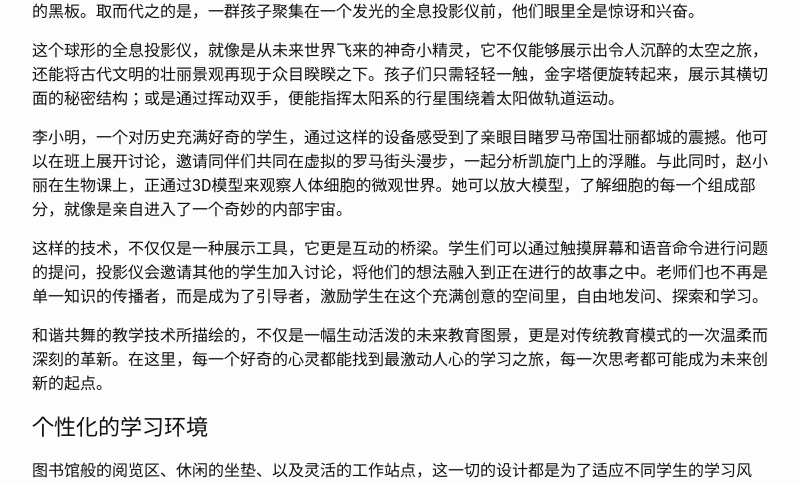
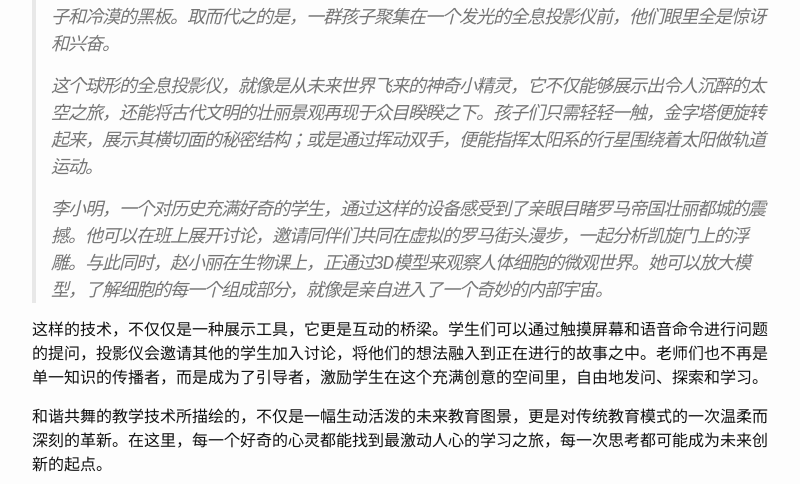
Before and after one commit to talkincode/ToughNotes, a Jekyll site: the page built from _posts/2024-03-05-Future-Education.md, in a window 1280 px wide. Shown: the part 1055-1539 px from the top of the page, without its empty margins (238-1038 px from the left). Built offline with Jekyll 4.4.1, drawn with Linux system fonts in a browser that asks for light colours.

Commit message:
更新教育文章内容

```diff
--- a/_posts/2024-03-05-Future-Education.md
+++ b/_posts/2024-03-05-Future-Education.md
@@ -15,11 +15,11 @@ categories: Future Education
 
 ![和谐共舞的教学技术](https://raw.githubusercontent.com/jamiesun/images/master/default/GJoZJg.png)
 
-想象一下，你走进一间充满梦幻光彩的教室，这里没有冰冷的铁桌椅，也不见循规蹈矩排列的桌子和冷漠的黑板。取而代之的是，一群孩子聚集在一个发光的全息投影仪前，他们眼里全是惊讶和兴奋。
-
-这个球形的全息投影仪，就像是从未来世界飞来的神奇小精灵，它不仅能够展示出令人沉醉的太空之旅，还能将古代文明的壮丽景观再现于众目睽睽之下。孩子们只需轻轻一触，金字塔便旋转起来，展示其横切面的秘密结构；或是通过挥动双手，便能指挥太阳系的行星围绕着太阳做轨道运动。
-
-李小明，一个对历史充满好奇的学生，通过这样的设备感受到了亲眼目睹罗马帝国壮丽都城的震撼。他可以在班上展开讨论，邀请同伴们共同在虚拟的罗马街头漫步，一起分析凯旋门上的浮雕。与此同时，赵小丽在生物课上，正通过3D模型来观察人体细胞的微观世界。她可以放大模型，了解细胞的每一个组成部分，就像是亲自进入了一个奇妙的内部宇宙。
+> 想象一下，你走进一间充满梦幻光彩的教室，这里没有冰冷的铁桌椅，也不见循规蹈矩排列的桌子和冷漠的黑板。取而代之的是，一群孩子聚集在一个发光的全息投影仪前，他们眼里全是惊讶和兴奋。
+>
+> 这个球形的全息投影仪，就像是从未来世界飞来的神奇小精灵，它不仅能够展示出令人沉醉的太空之旅，还能将古代文明的壮丽景观再现于众目睽睽之下。孩子们只需轻轻一触，金字塔便旋转起来，展示其横切面的秘密结构；或是通过挥动双手，便能指挥太阳系的行星围绕着太阳做轨道运动。
+>
+> 李小明，一个对历史充满好奇的学生，通过这样的设备感受到了亲眼目睹罗马帝国壮丽都城的震撼。他可以在班上展开讨论，邀请同伴们共同在虚拟的罗马街头漫步，一起分析凯旋门上的浮雕。与此同时，赵小丽在生物课上，正通过3D模型来观察人体细胞的微观世界。她可以放大模型，了解细胞的每一个组成部分，就像是亲自进入了一个奇妙的内部宇宙。
 
 这样的技术，不仅仅是一种展示工具，它更是互动的桥梁。学生们可以通过触摸屏幕和语音命令进行问题的提问，投影仪会邀请其他的学生加入讨论，将他们的想法融入到正在进行的故事之中。老师们也不再是单一知识的传播者，而是成为了引导者，激励学生在这个充满创意的空间里，自由地发问、探索和学习。
 
@@ -36,8 +36,8 @@ categories: Future Education
 > 当张小芸走进这个专为她量身定制的数学探险区，她的眼前突然展开了一个神秘的数字森林。这里的每一棵树都带有数字果实，每一个数字果实解开了一个数学谜题。她摘下一个金闪闪的数字“4”，这启动了一个有趣的算术游戏，让她在搜索宝藏的同时，无意间掌握了乘法表。
 >
 > 随着张小芸深入探索，森林变得愈发立体，随着每个难题的解答，她赢得了更多的工具和线索，逐步建造起自己心中的数学王国。智能系统会根据她的反应和进度，适时地向她展示微型课程，既有趣又发人深思。小芸的数学老师也通过实时数据跟踪她的学习进度，不时给予真诚的鼓励和个性化建议。
-
-在这个个性化的学习环境中，每个孩子都是主角，他们的学习之路充满了挑战和奇遇。正如张小芸通过数字森林的探索而对数学产生了热爱，其他孩子们也在他们各自定制的教育世界里，找到了学习的激情和自己的节奏。这些环境既是知识的海洋，也是孩子们自我发现的乐园。
+>
+> 在这个个性化的学习环境中，每个孩子都是主角，他们的学习之路充满了挑战和奇遇。正如张小芸通过数字森林的探索而对数学产生了热爱，其他孩子们也在他们各自定制的教育世界里，找到了学习的激情和自己的节奏。这些环境既是知识的海洋，也是孩子们自我发现的乐园。
 
 ## 创新与协作的培养
 
@@ -47,11 +47,11 @@ categories: Future Education
 
 在未来的中学教育空间，每一个角落都充满了合作与创新的火花。这不仅是一个智慧的圣地, 更是梦想与友谊交织的乐园。这里，孩子们不再是沉默的听众，而是探险旅程中活跃的参与者。
 
-讲一讲张小刚和李小美的故事吧。他们是一对携手并进的好伙伴，在一次生物科学课的团队项目中，两人被赋予了一个挑战：设计一款可以在火星生存的生物。他们的眼前展开了一个虚拟的火星实验室。他们不仅要考虑生物的生理构造，还要研究如何让它在火星极端的环境中生存下来。
-
-张小刚对技术感兴趣，擅长通过各种传感器和编程工具，让生物模型动起来。而李小美则对生物学痴迷，对于生物体的适应性和生态平衡有着敏锐的洞察力。在这项任务中，张小刚负责为模型搭建复杂的神经网络和移动机构，李小美则致力于研究氧气循环与能量转换的生物系统。
-
-他们互相学习、互相启发，在共同的努力中，创造出一个不仅能够在模拟的火星环境中自由移动，还能利用火星土壤里的矿物质进行能量合成的极其创新的生物模型。破题的那一刻，教室中爆发出不绝的喝彩。他们的合作不仅获得了老师们的赞赏，也让同学们纷纷驻足观看，争相讨论。正是这种协作，让他们学会了倾听、尊重和整合不同的观点和专长。
+> 讲一讲张小刚和李小美的故事吧。他们是一对携手并进的好伙伴，在一次生物科学课的团队项目中，两人被赋予了一个挑战：设计一款可以在火星生存的生物。他们的眼前展开了一个虚拟的火星实验室。他们不仅要考虑生物的生理构造，还要研究如何让它在火星极端的环境中生存下来。
+>
+> 张小刚对技术感兴趣，擅长通过各种传感器和编程工具，让生物模型动起来。而李小美则对生物学痴迷，对于生物体的适应性和生态平衡有着敏锐的洞察力。在这项任务中，张小刚负责为模型搭建复杂的神经网络和移动机构，李小美则致力于研究氧气循环与能量转换的生物系统。
+>
+> 他们互相学习、互相启发，在共同的努力中，创造出一个不仅能够在模拟的火星环境中自由移动，还能利用火星土壤里的矿物质进行能量合成的极其创新的生物模型。破题的那一刻，教室中爆发出不绝的喝彩。他们的合作不仅获得了老师们的赞赏，也让同学们纷纷驻足观看，争相讨论。正是这种协作，让他们学会了倾听、尊重和整合不同的观点和专长。
 
 在这个教育空间里，每个学生都被鼓励向团队伙伴展示自己的天分，同时也激励他们探索自己未知的潜力。他们不仅提升了个人技能，还学会了如何在多元的团队中共同成长。这些经历，无疑是他们日后在世界各地开展创新活动时不可或缺的宝贵财富。
 
@@ -61,17 +61,17 @@ categories: Future Education
 
 ![生态与科技的融合](https://raw.githubusercontent.com/jamiesun/images/master/default/lDcCub.png)
 
-想象一下，在未来中学的校园里，有一片被称为“绿意科技园”的神奇之地。走在通往这片园地的小径上，空气中弥漫着清新的氧气，耳边响起悦耳的鸟鸣，这不只是因为四周的树木郁郁葱葱，还因为这里的每一片叶子都在默默地告诉你一个关于生态与科技和谐共生的故事。
-
-小林，一个对生态科技兴趣盎然的少年，正翘首以待他的第一堂“自然科学实践”课。他沿着石子路来到园中的一栋半透明的玻璃穹顶前，那里是他们的教室——一座充满植物的生态馆。墙壁由垂直种植的绿植组成，既是学习的天然背景，也是这个空间的空气净化器。穹顶之下，每一张桌子都是高科技的智能触控台，而且它们可以随意移动和重组，以适应不同的教学活动。
-
-今天，小林和同伴们的任务是探索植物的光合作用。老师启动了穹顶的全息投影，瞬间，整个教室变成了一个巨型地球生态系统。模拟的阳光从穹顶洒下，房间角落的智慧花盆里的植物仿佛也在享受这光合浴。孩子们被分成小组，通过实时的数据反馈系统观察和记录植物在不同光照下的变化，实现从理论到实际观察的无缝连接。
-
-在穹顶的另一端，生态墙里正开着一团迷人的花朵。以往，这种花朵只能在远方的热带雨林中被发现，但现在，通过精细的环境控制系统，孩子们可以近距离接触这些曾经遥不可及的自然奇迹。随着全息图像的切换，一个虚拟的蜂鸟忽然飞了过来，向孩子们展示了花粉传播的过程，让他们以一种全新的视角来认识大自然的奥秘。
-
-随着午后的阳光透过穹顶，全息影像淡去，随之而来的是课后放松时间。孩子们在绿意盎然的教室里自由活动，他们与自然和技术亲密无间。有的孩子在智能平板上绘制自己的生态花园设计，有的则在植物间安装微型传感器，监控植物生长情况。
-
-小林感到自己就像是一名小小的环境科学家，他能够用科技的力量去触摸和感受自然，同时也学会了如何爱护和保护这个我们居住的星球。生态与科技的完美融合，让他认识到，人类的未来在于与自然的和谐相处，而这样的智慧教育空间，正是这一理念最好的诠释。
+> 想象一下，在未来中学的校园里，有一片被称为“绿意科技园”的神奇之地。走在通往这片园地的小径上，空气中弥漫着清新的氧气，耳边响起悦耳的鸟鸣，这不只是因为四周的树木郁郁葱葱，还因为这里的每一片叶子都在默默地告诉你一个关于生态与科技和谐共生的故事。
+>
+> 小林，一个对生态科技兴趣盎然的少年，正翘首以待他的第一堂“自然科学实践”课。他沿着石子路来到园中的一栋半透明的玻璃穹顶前，那里是他们的教室——一座充满植物的生态馆。墙壁由垂直种植的绿植组成，既是学习的天然背景，也是这个空间的空气净化器。穹顶之下，每一张桌子都是高科技的智能触控台，而且它们可以随意移动和重组，以适应不同的教学活动。
+>
+> 今天，小林和同伴们的任务是探索植物的光合作用。老师启动了穹顶的全息投影，瞬间，整个教室变成了一个巨型地球生态系统。模拟的阳光从穹顶洒下，房间角落的智慧花盆里的植物仿佛也在享受这光合浴。孩子们被分成小组，通过实时的数据反馈系统观察和记录植物在不同光照下的变化，实现从理论到实际观察的无缝连接。
+>
+> 在穹顶的另一端，生态墙里正开着一团迷人的花朵。以往，这种花朵只能在远方的热带雨林中被发现，但现在，通过精细的环境控制系统，孩子们可以近距离接触这些曾经遥不可及的自然奇迹。随着全息图像的切换，一个虚拟的蜂鸟忽然飞了过来，向孩子们展示了花粉传播的过程，让他们以一种全新的视角来认识大自然的奥秘。
+>
+> 随着午后的阳光透过穹顶，全息影像淡去，随之而来的是课后放松时间。孩子们在绿意盎然的教室里自由活动，他们与自然和技术亲密无间。有的孩子在智能平板上绘制自己的生态花园设计，有的则在植物间安装微型传感器，监控植物生长情况。
+>
+> 小林感到自己就像是一名小小的环境科学家，他能够用科技的力量去触摸和感受自然，同时也学会了如何爱护和保护这个我们居住的星球。生态与科技的完美融合，让他认识到，人类的未来在于与自然的和谐相处，而这样的智慧教育空间，正是这一理念最好的诠释。
 
 ---
 
```
